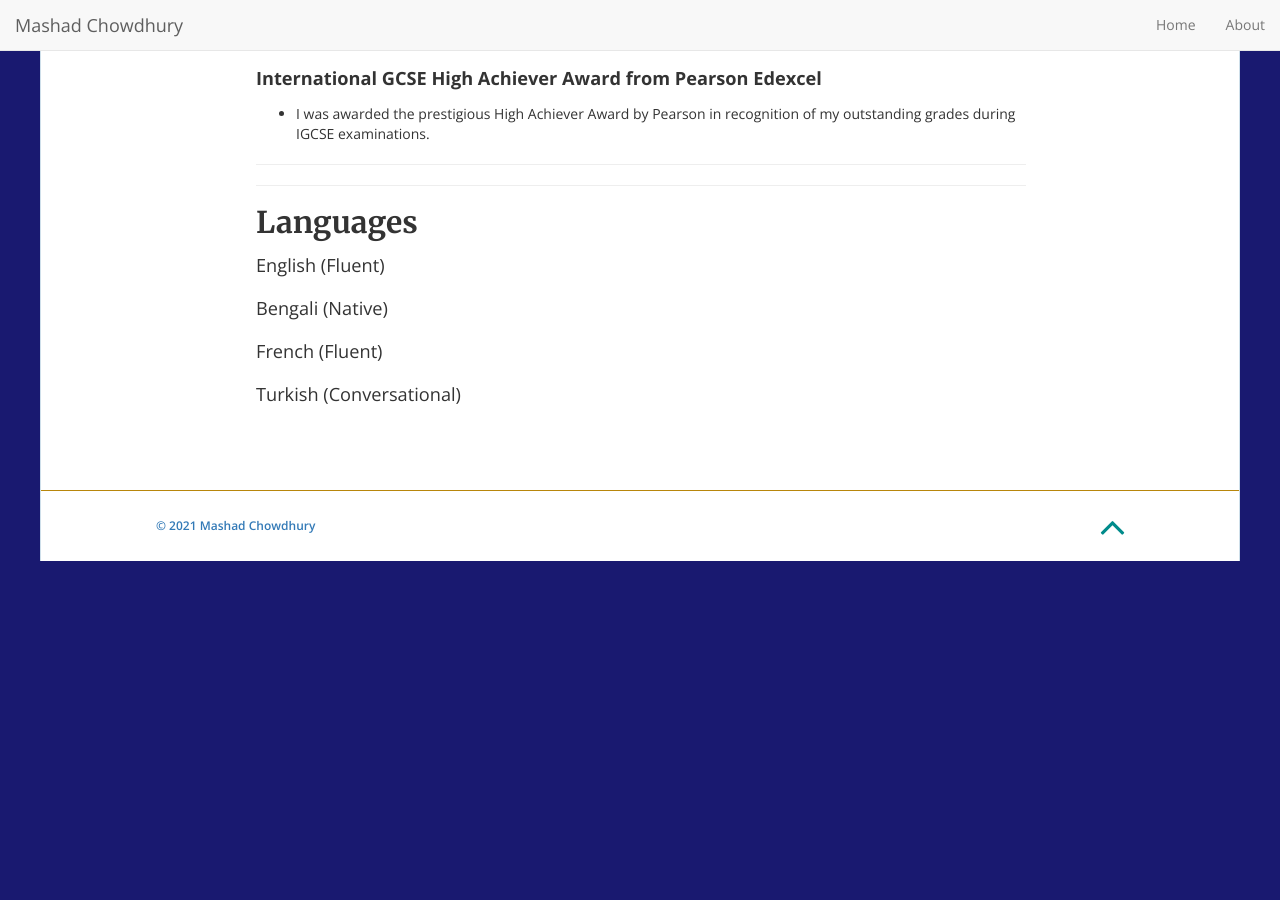
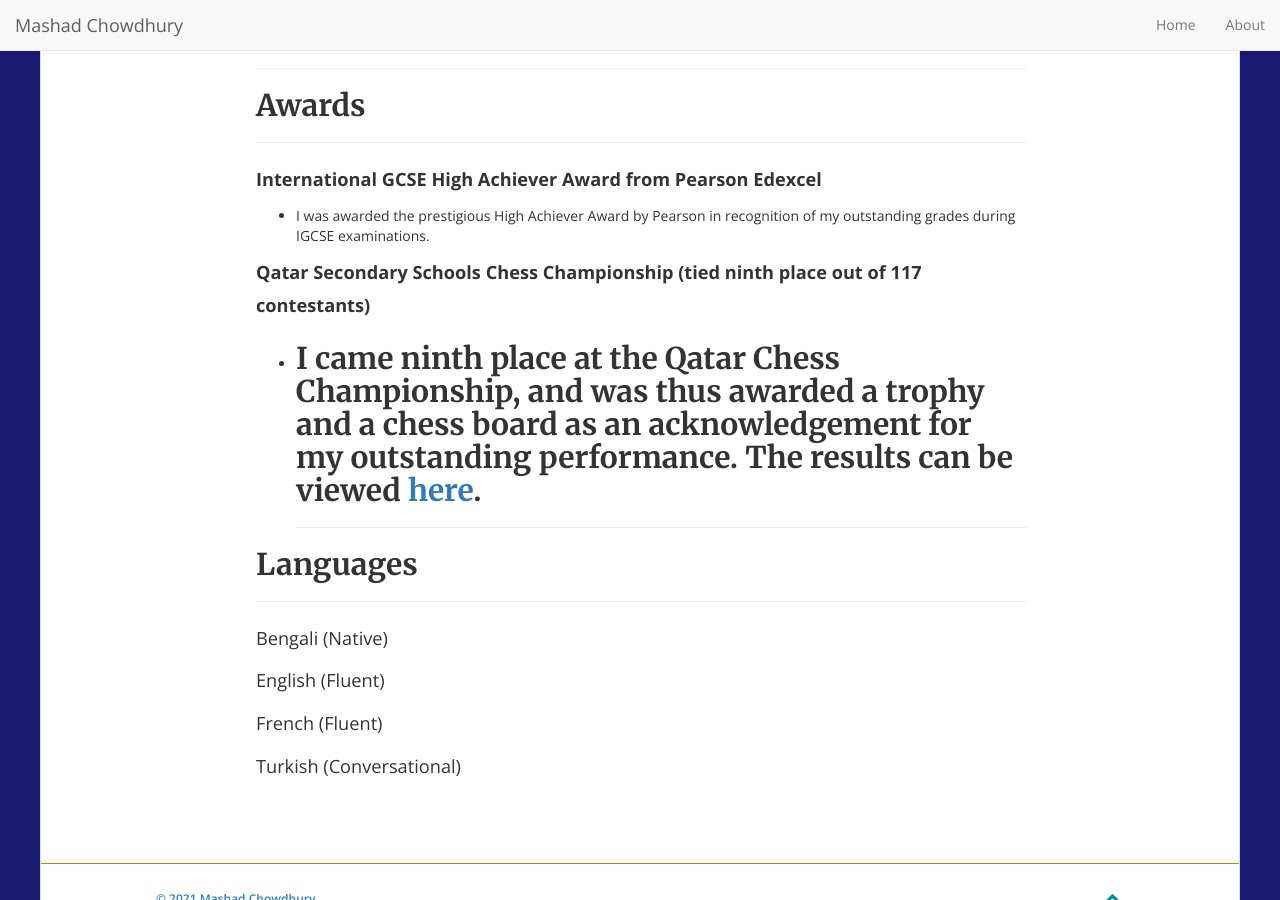
Before and after one commit to mashadchowdhury/mashadchowdhury.github.io, a Jekyll site: the page built from _pages/about.md, in a window 1280 px wide and 900 px high, scrolled down 2916 px. Built offline with Jekyll 4.4.1, drawn with Linux system fonts in a browser that asks for light colours; nearby versions of some CDN libraries; before the commit the page ends 3477 px from its top, so only the background shows below that.

Commit message:
Update about.md

```diff
--- a/_pages/about.md
+++ b/_pages/about.md
@@ -36,11 +36,12 @@ permalink: /about/
 **Data Visualization Software:** Tableau
 
 **CRM (Customer Relationship Management) Software:** Salesforce
+
 ---
 ---
 
 ## Work Experience
-
+---
 **Digital Marketing Sales Intern** at MRKT360, Vaughan, ON
 
 05/2021 - 07/2021
@@ -66,7 +67,7 @@ advocacy campaigns, such as patient registry and mitoCODE (data informatics plat
 ---
 
 ## Accomplishments
-
+---
 **Social Media Co-Ordinator at UBC Computer Science Course Union**
 
 - I was elected by CS students at UBCO after a 3-week campaign period, to represent them as their Social Media Co-Ordinator.
@@ -86,26 +87,28 @@ administration to discuss important matters regarding the school.
 
 
 ## Projects
-
+---
 See **Home** page or click [here](https://mashadchowdhury.github.io/).
 
 ---
 ---
 
 ## Awards
-
+---
 **International GCSE High Achiever Award from Pearson Edexcel**
 
 - I was awarded the prestigious High Achiever Award by Pearson in recognition of my outstanding grades during IGCSE examinations.
 
+**Qatar Secondary Schools Chess Championship (tied ninth place out of 117 contestants)**
+- I came ninth place at the Qatar Chess Championship, and was thus awarded a trophy and a chess board as an acknowledgement for my outstanding performance. The results can be viewed [here](http://chess-results.com/tnr220557.aspx?lan=18).
 ---
 ---
 
 ## Languages
+---
+Bengali (Native)
 
 English (Fluent)
-
-Bengali (Native)
 
 French (Fluent)
 
```
